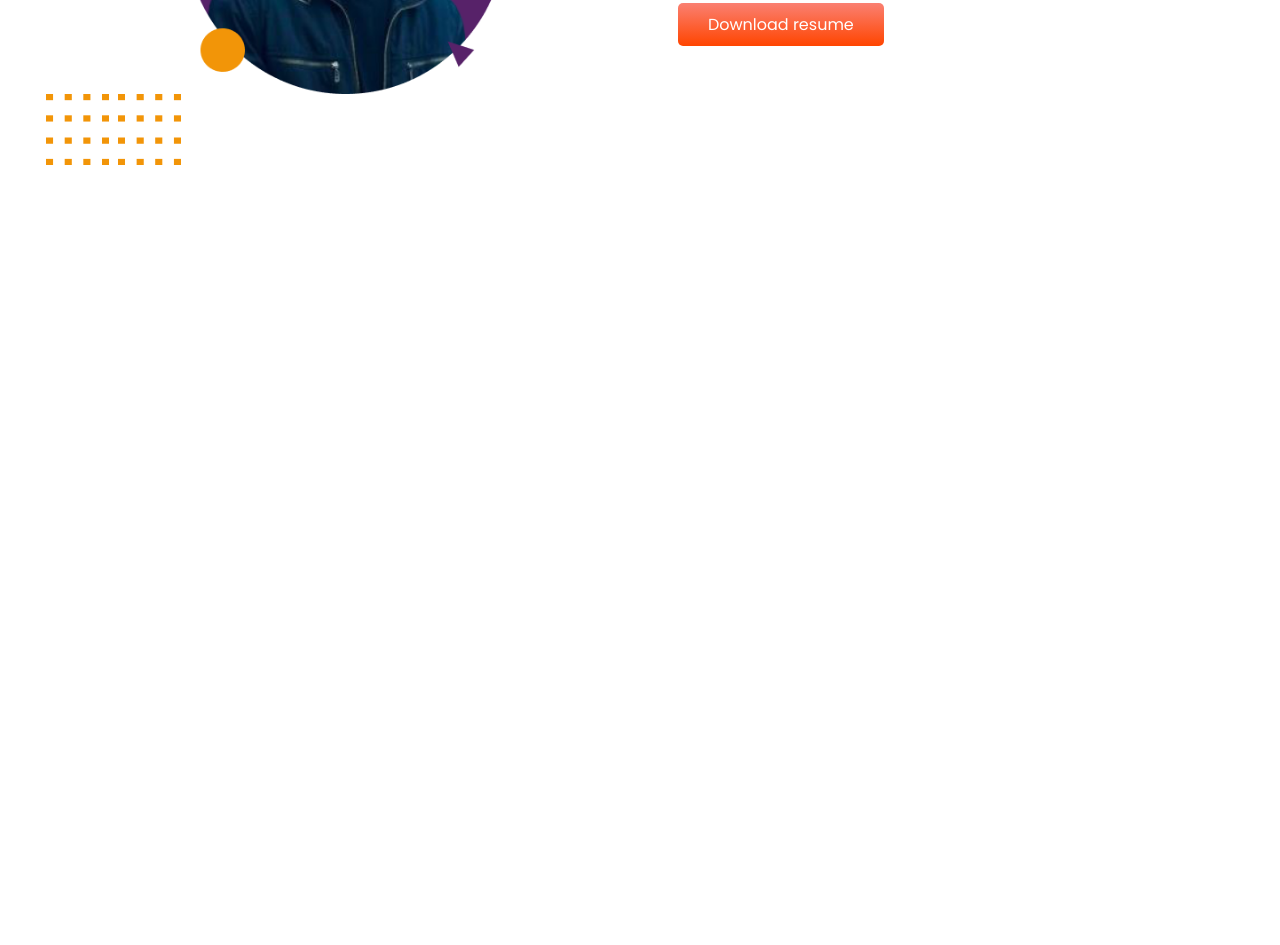
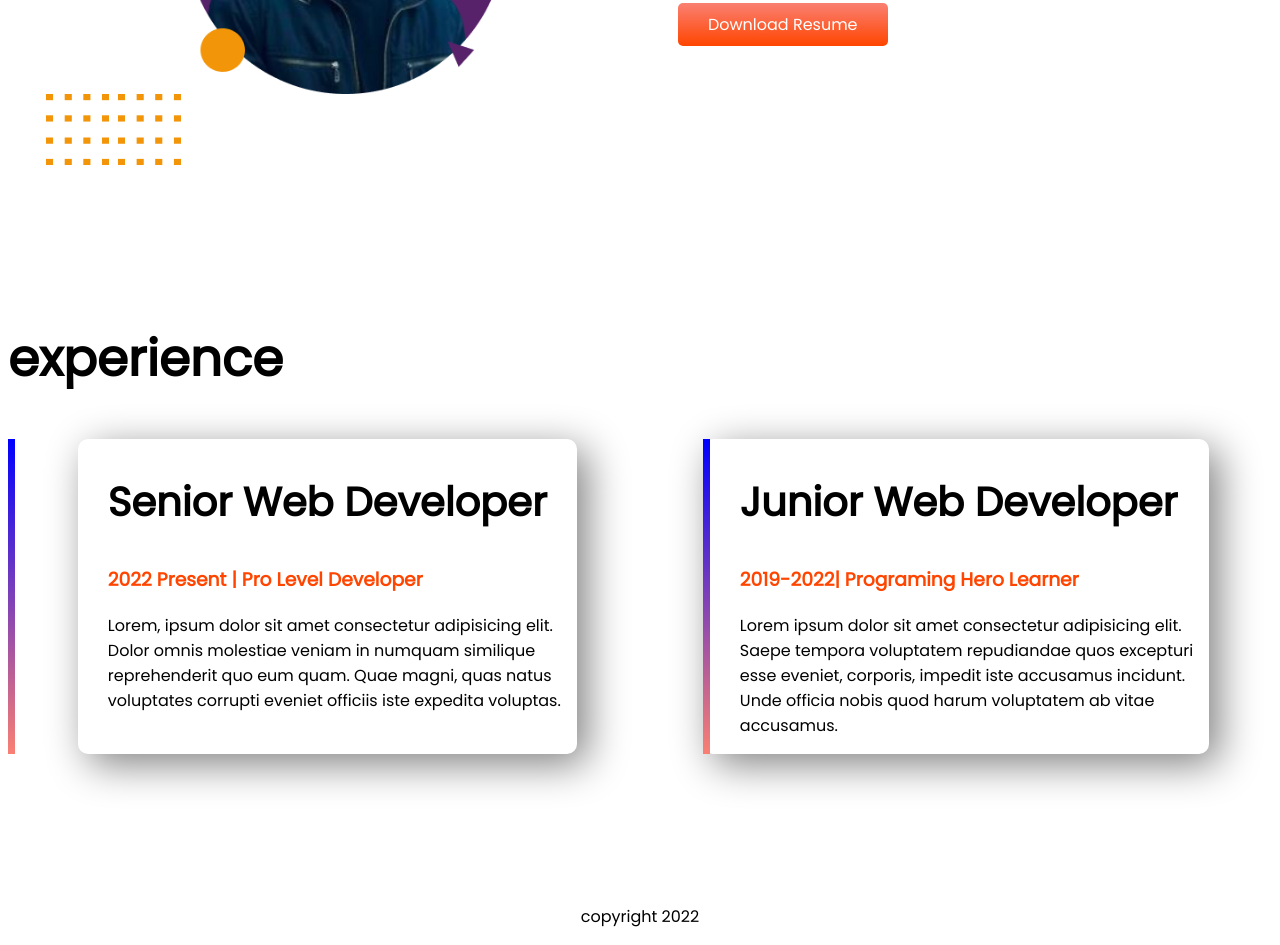
Before and after one commit to dheemandev/developer-portfolio, a plain HTML site: page index.html in a window 1280 px wide. Shown: the part 956-1901 px from the top of the page. Before the commit the page ends 1278 px from the top, so only its background shows below. Drawn offline with Linux system fonts and the light colour scheme.

Commit message:
foter added

```diff
--- a/index.html
+++ b/index.html
@@ -11,7 +11,7 @@
   <link rel="stylesheet" href="style.css">
   </head>
   <body>
-  <section>
+  <section class="flexible-container">
     <div class="half-width">
       <h1> Welcome To </h1>
       <h1 > <span class="orange-clr">DHEEMAN CHAKMA</span> World!</h1>
@@ -23,7 +23,7 @@
         <img src="images/dheeman2.png" alt="">
       </div>
   </section>
-  <section class="dream-big">
+  <section class="dream-big flexible-container">
     <div class="half-width" >
       <img src="images/dheeman2.png" alt="">
     </div>
@@ -32,9 +32,28 @@
 
       <h3> Became A Web Developer</h3>
       <p> Lorem ipsum dolor sit, amet consectetur adipisicing elit. Consequatur ipsam quisquam nam dolores, ad et porro libero facere quis perferendis veritatis adipisci nulla ut corrupti eius natus. Veritatis, voluptates sit.</p>
-      <a class="link-button" target="_blank" href="https://www.linkedin.com/in/dheeman-chakma-b72895189/"> Download resume</a>
+      <a class="link-button" target="_blank" href="https://www.linkedin.com/in/dheeman-chakma-b72895189/"> Download Resume</a>
     </div>
   </section>
+  <section class="experience-area">
+    <h1>experience</h1>
+    <div id="senior-web" class="flexible-container">
+      <div class="senior-item">
+        <h2> Senior Web Developer </h2>
+        <h3 class="orange-clr"> 2022 Present | Pro Level Developer</h3>
+        <p>Lorem, ipsum dolor sit amet consectetur adipisicing elit. Dolor omnis molestiae veniam in numquam similique reprehenderit quo eum quam. Quae magni, quas natus voluptates corrupti eveniet officiis iste expedita voluptas.</p>
+      </div>
+      <div id="junior-web" class="senior-item">
+        <h2>Junior Web Developer</h2>
+        <h3 class="orange-clr">2019-2022| Programing Hero Learner</h3>
+        <p>Lorem ipsum dolor sit amet consectetur adipisicing elit. Saepe tempora voluptatem repudiandae quos excepturi esse eveniet, corporis, impedit iste accusamus incidunt. Unde officia nobis quod harum voluptatem ab vitae accusamus.</p>
+      </div>
+    </div>
+
+  </section>
+  <footer><p>copyright 2022</p>
+  </footer>
+
 
 
 </body>
--- a/style.css
+++ b/style.css
@@ -7,7 +7,7 @@ h1{
 .orange-clr{
   color:orangered ;
 }
-section{
+.flexible-container{
   display: flex;
   margin-bottom: 150px;
 }
@@ -26,3 +26,30 @@ section{
   padding: 10px 30px;
   border-radius: 5px;
 }
+
+.senior-item{
+  box-shadow: 10px 10px 40px gray;
+  width: 40%;
+  margin-left: 5%;
+  margin-right: 5%;
+  padding-left : 30px;
+  border-radius: 10px;
+
+}
+h2{
+  font-size: 40px;
+}
+#junior-web{
+  border-left: 7px solid indianred;
+  border-image: linear-gradient(blue,salmon);
+  border-image-slice: 1;
+}
+#senior-web{
+  border-left:7px solid indianred;
+  border-image: linear-gradient(blue,salmon);
+  border-image-slice: 1;
+
+}
+footer p{
+  text-align: center;
+}
```
